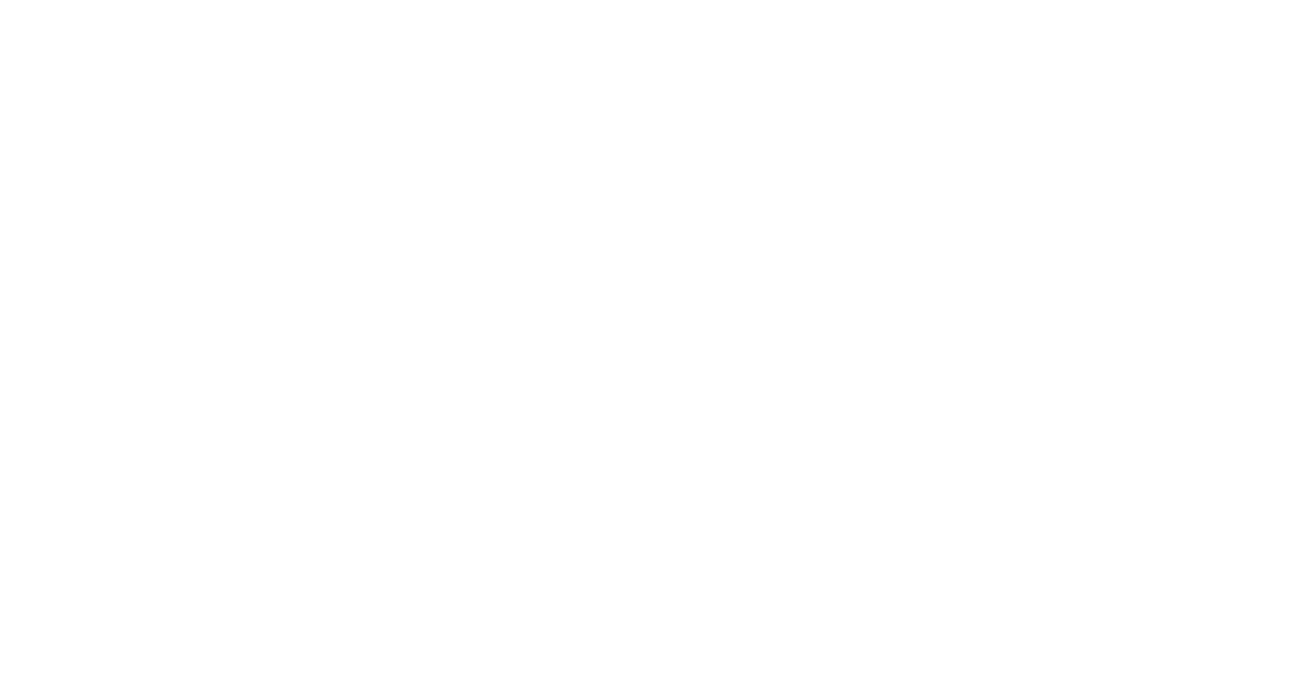
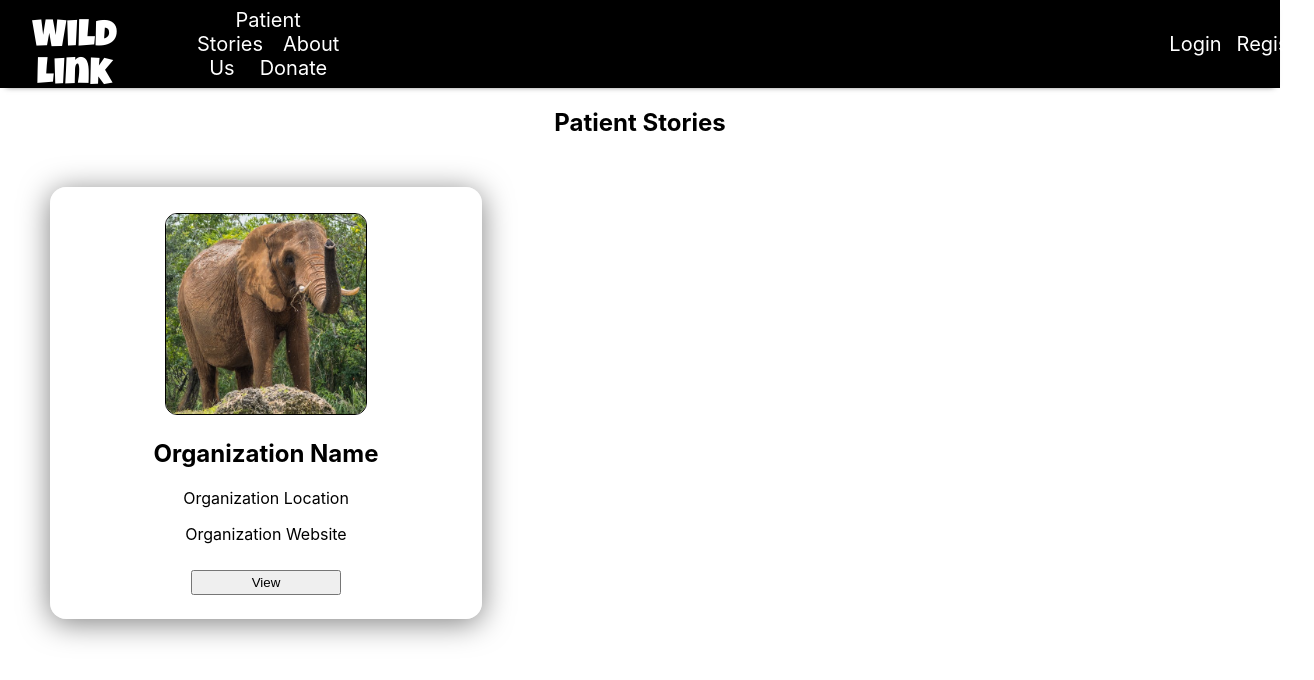
Before and after one commit to pformb/wild-link, a React (Create React App) app in the folder frontend/: page /patientstories in a window 1280 px wide. Before the commit this address had no page. Shown: the top 680 px of the page, 1314 px wide, since content can reach past the window. Built offline with nearby package versions, Linux system fonts and the light colour scheme.

Commit message:
ADD: organization card, mock data

```diff
--- a/frontend/src/App.js
+++ b/frontend/src/App.js
@@ -3,6 +3,7 @@ import HomeRoute from './routes/HomeRoute';
 import LoginPage from './components/LoginPage.jsx'
 import DonatePage from './components/DonatePage.jsx'
 import RegistrationPage from './components/RegistrationPage.jsx'
+import PatientStoriesPage from './components/PatientStoriesPage.jsx'
 import { BrowserRouter, Route, Routes } from 'react-router-dom';
 import './App.css';
 
@@ -22,6 +23,7 @@ function App() {
     <Route path="/login" element={<LoginPage />} />
     <Route path="/register" element={<RegistrationPage />} />
     <Route path="/donate" element={<DonatePage />} />
+    <Route path="/patientstories" element={<PatientStoriesPage />} />
 
     </Routes>
     </BrowserRouter>
--- /dev/null
+++ b/frontend/src/components/OrganizationCard.jsx
@@ -0,0 +1,20 @@
+import '../styles/OrganizationCard.scss';
+
+
+const OrganizationCard = () => {
+  return (
+    <div className="organization-card">
+      <img
+      className="organization-prof-pic"
+      src="/mock-organization-prof-pic.png"
+      alt="home" />
+      <h2 className="organization-name">Organization Name</h2>
+      <p className="organization-location">Organization Location</p>
+      <p className="organization-website">Organization Website</p>
+      <button className="btn-view-org">View</button>
+
+    </div>
+  );
+}
+
+export default OrganizationCard;
--- /dev/null
+++ b/frontend/src/components/PatientStoriesPage.jsx
@@ -0,0 +1,15 @@
+import '../styles/PatientStoriesPage.scss';
+import TopNavigation from '../components/TopNavigation';
+import OrganizationCard from '../components/OrganizationCard';
+
+const PatientStoriesPage = () => {
+  return (
+    <div className="patient-stories">
+      <TopNavigation />
+      <h2>Patient Stories</h2>
+      <OrganizationCard />
+    </div>
+  );
+}
+
+export default PatientStoriesPage;
--- a/frontend/src/components/TopNavigation.jsx
+++ b/frontend/src/components/TopNavigation.jsx
@@ -8,7 +8,7 @@ const TopNavigation = () => {
       <Link to="/home" className="top-nav-bar__logo">Wild Link</Link>
 
       <div className="top-nav-bar__links">
-        <span className="top-nav-bar__patient-stories">Patient Stories</span>
+        <Link to="/patientstories" className="top-nav-bar__patient-stories">Patient Stories</Link>
         <span className="top-nav-bar__about-us">About Us</span>
         <Link to="/donate" className="top-nav-bar__donate">Donate</Link>
         </div>
--- /dev/null
+++ b/frontend/src/styles/OrganizationCard.scss
@@ -0,0 +1,34 @@
+
+.organization-card {
+  margin-top: 50px;
+  margin-left: 50px;
+  padding: 15px;
+  border-width: 0.5px;
+  border-color: lightgray;
+  background: rgba(255, 255, 255, 0.2);
+  border-radius: 16px;
+  box-shadow: 0 4px 30px rgba(0, 0, 0, 0.5);
+  border: 1px solid rgba(255, 255, 255, 0.3);
+  cursor: pointer;
+  width: 400px;
+  height: 400px;
+  -webkit-backdrop-filter: blur(5px);
+  backdrop-filter: blur(5px);
+}
+
+
+.organization-prof-pic {
+  margin-top: 10px;
+  height: 200px;
+  width: 200px;
+  border: 1px solid black;
+  border-radius: 12px 12px 12px 12px;
+  object-fit: cover;
+}
+
+.btn-view-org {
+  height: 25px;
+  width: 150px;
+  margin-top: 10px;
+  cursor: pointer;
+}
--- a/frontend/src/styles/TopNavigationBar.scss
+++ b/frontend/src/styles/TopNavigationBar.scss
@@ -96,6 +96,8 @@ margin-left: 20px;
 }
 
 .top-nav-bar__patient-stories {
+  text-decoration: none;
+  color: white;
   &:hover {
     color: transparent;
     background: linear-gradient(90deg, rgb(12, 67, 1) 0%, rgba(56, 120, 3, 0.894) 49%, rgb(58, 158, 1) 100%);
```
Also changed, not shown: frontend/public/mock-organization-prof-pic.png (added), frontend/src/styles/PatientStoriesPage.scss (added).
